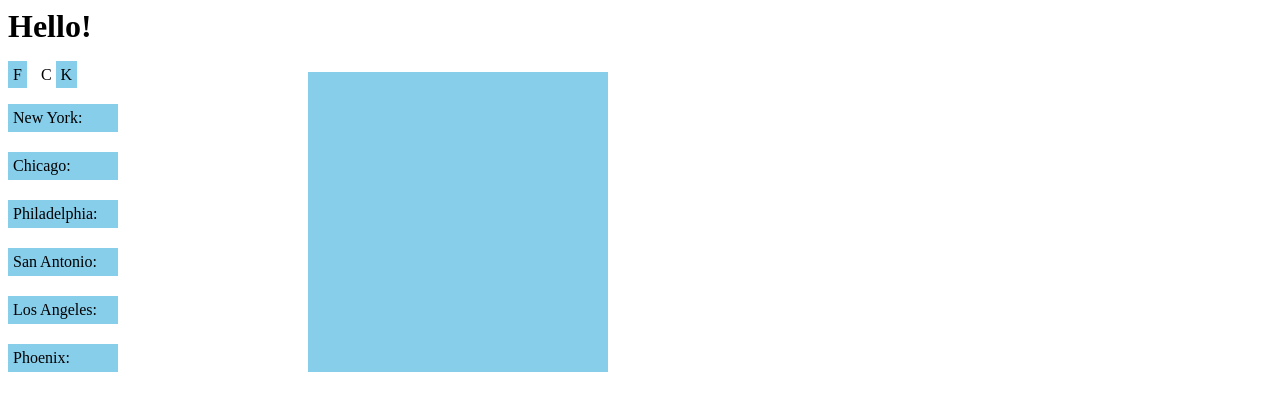
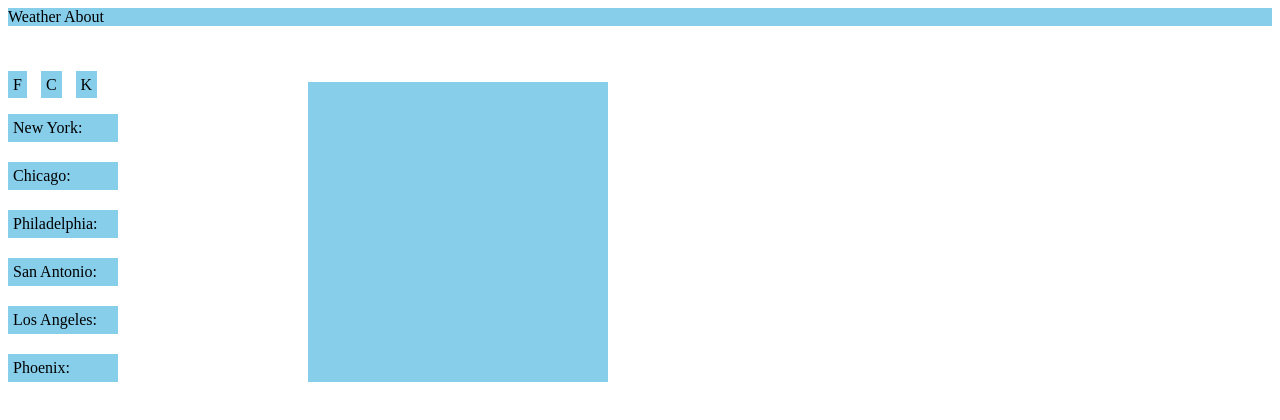
Before and after one commit to Rwilkins1/applicationexercises, a plain HTML site: page public/index.html in a window 1280 px wide. Drawn offline with nearby package versions, Linux system fonts and the light colour scheme; some packages are replaced by stand-ins of ours.

Commit message:
completed the navbar and checked the routing

```diff
--- a/public/ModelTest.js
+++ b/public/ModelTest.js
@@ -11,6 +11,13 @@
 			templateUrl : "/about.htm"
 		});
 	});
+		app.controller("RouteController", function($scope) {
+			$scope.reroute = function($url) {
+				if($url != window.location.href) {
+					location.replace($url);
+				}
+			}
+		});
 		app.controller("WeatherController", function($scope, $http) {
 			var unit = "fahrenheit";
 			var currentcity = "New York";
--- a/public/weather.css
+++ b/public/weather.css
@@ -9,7 +9,7 @@
 	margin-right: 10px;
 	padding: 5px;
 }
-#celcius {
+#celsius {
 	background-color: skyblue;
 	margin-right: 10px;
 	padding: 5px;
@@ -26,3 +26,7 @@
 	height: 300px;
 	width: 300px;
 }
+.navbar {
+	background-color: skyblue;
+	margin-bottom: 50px;
+}
--- a/public/weather.htm
+++ b/public/weather.htm
@@ -5,7 +5,10 @@
 	<title>Weather</title>
 </head>
 <body ng-app = "ModelTest">
-	<h1>Hello!</h1>
+	<div ng-controller="RouteController as route" class="navbar">
+		<span ng-click="reroute('http://127.0.0.1:8000/#/')">Weather</span>
+		<span ng-click="reroute('http://127.0.0.1:8000/#/about')">About</span>
+	</div>
 	<main ng-controller="WeatherController as weather" ng-init="getdata()">
 		<span ng-click="tofahrenheit()" id="fahrenheit">F</span>
 		<span ng-click="tocelsius()" id="celsius">C</span>
```
Also changed, not shown: public/about.htm (+5 -2 lines), public/index.html (+2 -1 lines).
